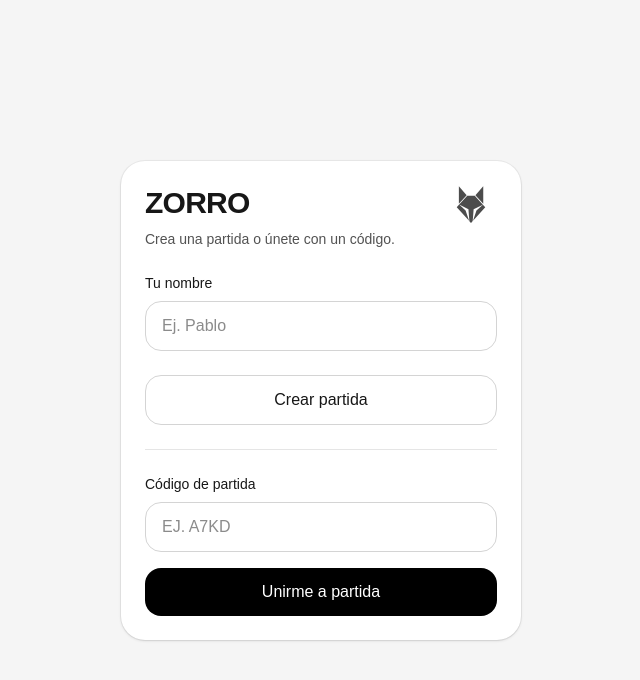
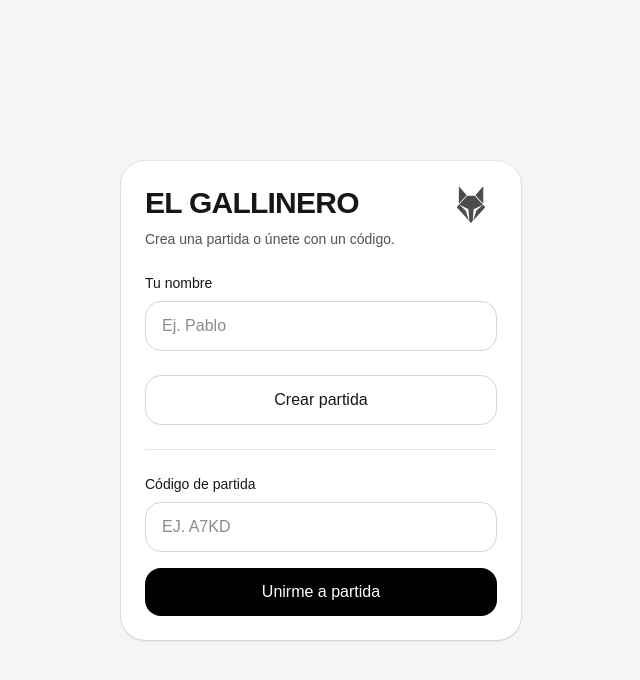
Before and after one commit to pablorojo99-zorro/ZORRO, a Next.js app: page / in a window 1280 px wide. Shown: the top 680 px of the page, without its empty margins (319-959 px from the left). Built offline with nearby package versions, Linux system fonts and the light colour scheme; no server answers.

Commit message:
Rename branding to El Gallinero

```diff
--- a/app/layout.tsx
+++ b/app/layout.tsx
@@ -2,7 +2,7 @@ import type { Metadata } from "next";
 import "./globals.css";
 
 export const metadata: Metadata = {
-  title: "ZORRO",
+  title: "EL GALLINERO",
   description: "Juego de votación por QR",
 };
 
--- a/app/page.tsx
+++ b/app/page.tsx
@@ -128,7 +128,7 @@ export default function HomePage() {
             className="absolute right-5 top-4 h-[60px] w-[60px] opacity-75"
           />
 
-          <h1 className="pr-12 text-3xl font-bold tracking-tight">ZORRO</h1>
+          <h1 className="pr-12 text-3xl font-bold tracking-tight">EL GALLINERO</h1>
           <p className="mt-2 text-sm text-neutral-600">
             Crea una partida o únete con un código.
           </p>
--- a/app/result/[slug]/page.tsx
+++ b/app/result/[slug]/page.tsx
@@ -1274,7 +1274,7 @@ export default function ResultPage() {
                     Siguiente carta
                   </p>
                   <p className="mt-1 text-sm text-neutral-500">
-                    Escanea o introduce el número de la siguiente carta Zorro.
+                    Escanea o introduce el número de la siguiente carta de EL GALLINERO.
                   </p>
 
                   <div className="mt-4 flex items-center gap-2">
```
